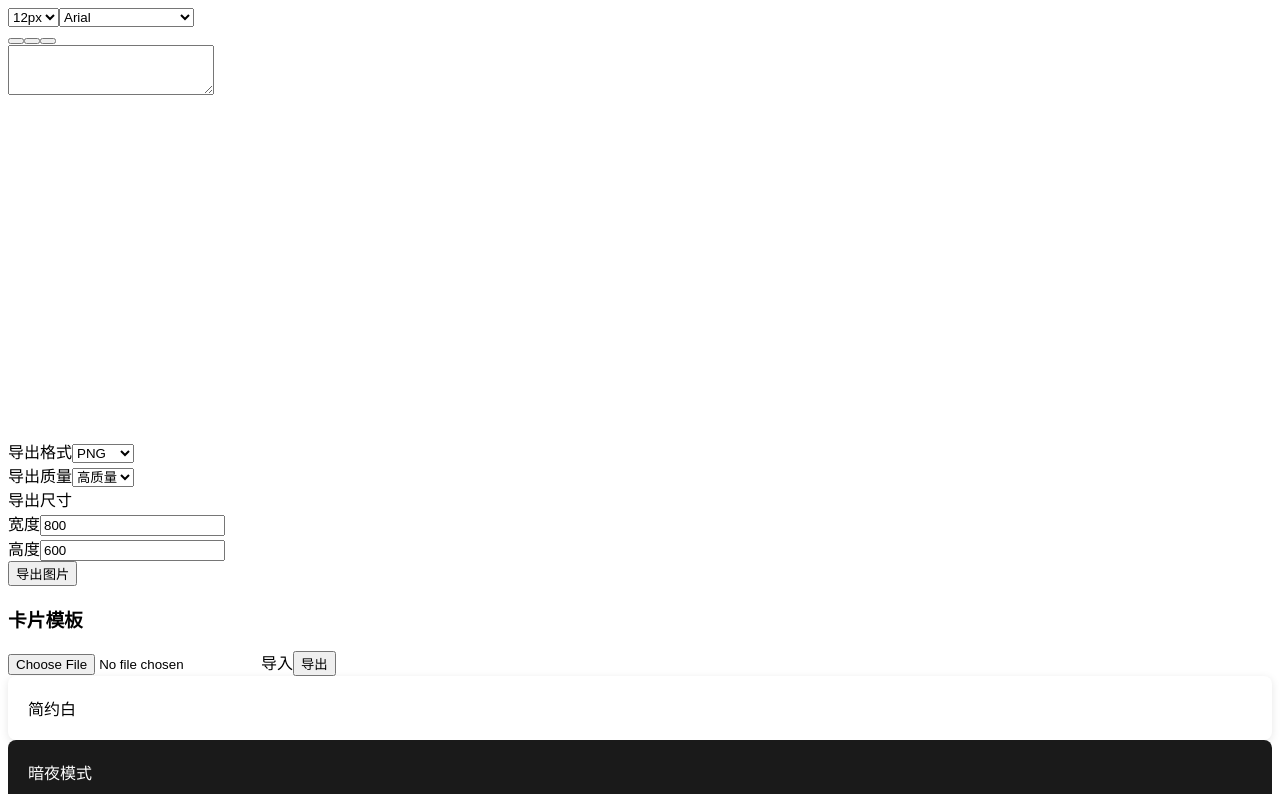
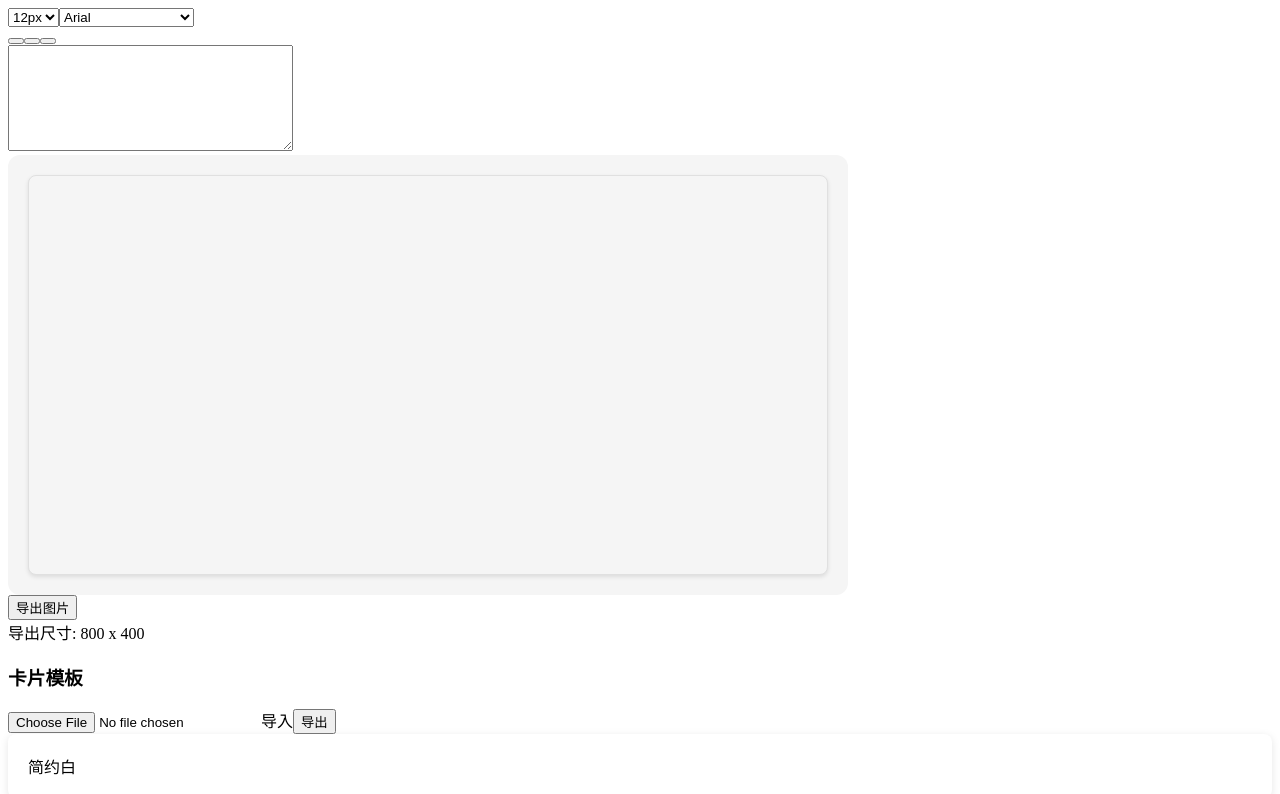
Before and after one commit to xinpengfei520/beautiful-sentence-card, a React app: page / in a window 1280 px wide. Shown: the top 794 px of the page. Built offline with nearby package versions, Linux system fonts and the light colour scheme; the HTML template or start-up script is replaced by a standard one.

Commit message:
fix: card

```diff
--- a/src/components/CardEditor.js
+++ b/src/components/CardEditor.js
@@ -1,4 +1,4 @@
-import React, { useRef } from 'react';
+import React, { useRef, useEffect } from 'react';
 import { useStyle } from '../context/StyleContext';
 import Toolbar from './Toolbar';
 import ExportPanel from './ExportPanel';
@@ -6,6 +6,29 @@ import ExportPanel from './ExportPanel';
 export default function CardEditor({ text }) {
   const { state } = useStyle();
   const cardRef = useRef(null);
+  const previewRef = useRef(null);
+
+  // 监听样式变化，更新预览
+  useEffect(() => {
+    if (previewRef.current) {
+      updatePreview();
+    }
+  }, [state, text]);
+
+  // 更新预览
+  const updatePreview = () => {
+    const preview = previewRef.current;
+    const card = cardRef.current;
+
+    if (preview && card) {
+      // 确保预览区域大小合适
+      preview.style.width = `${state.layout.width}px`;
+      preview.style.height = `${state.layout.height}px`;
+
+      // 添加平滑过渡
+      preview.style.transition = 'all 0.3s ease';
+    }
+  };
 
   // 生成样式对象
   const cardStyle = {
@@ -30,42 +53,65 @@ export default function CardEditor({ text }) {
     fontWeight: state.font.weight,
     letterSpacing: `${state.font.letterSpacing}px`,
     lineHeight: state.font.lineHeight,
+    color: state.font.color,
     // 布局样式
     padding: `${state.layout.padding.top}px ${state.layout.padding.right}px ${state.layout.padding.bottom}px ${state.layout.padding.left}px`,
     textAlign: state.layout.align,
-    width: `${state.layout.width}px`,
-    height: `${state.layout.height}px`,
+    width: '100%',
+    height: '100%',
     // 特效样式
     boxShadow: `${state.effects.shadow.x}px ${state.effects.shadow.y}px ${state.effects.shadow.blur}px ${state.effects.shadow.spread}px ${state.effects.shadow.color}`,
     border: `${state.effects.border.width}px ${state.effects.border.style} ${state.effects.border.color}`,
-    opacity: state.effects.opacity / 100
+    opacity: state.effects.opacity / 100,
+    // 其他样式
+    display: 'flex',
+    alignItems: 'center',
+    justifyContent: 'center',
+    boxSizing: 'border-box',
+    borderRadius: '8px',
+    transition: 'all 0.3s ease'
   };
 
   return (
     <div className="card-editor">
       <Toolbar />
 
-      <div className="editor-container">
+      <div className="editor-container p-4">
         {/* 编辑区域 */}
-        <div className="edit-area">
+        <div className="edit-area mb-4">
           <textarea
             value={text}
-            className="w-full h-32 p-2 border rounded"
+            readOnly
+            className="w-full p-4 border rounded"
             style={{
               fontFamily: state.font.family,
-              fontSize: `${state.font.size}px`
+              fontSize: `${state.font.size}px`,
+              color: state.font.color,
+              minHeight: '100px',
+              resize: 'vertical'
             }}
           />
         </div>
 
         {/* 预览区域 */}
-        <div className="preview-area">
+        <div
+          ref={previewRef}
+          className="preview-area mx-auto overflow-hidden"
+          style={{
+            maxWidth: '100%',
+            backgroundColor: '#f5f5f5',
+            padding: '20px',
+            borderRadius: '12px'
+          }}
+        >
           <div
             ref={cardRef}
             className="card-preview"
             style={cardStyle}
           >
-            {text}
+            <div className="card-content">
+              {text}
+            </div>
           </div>
         </div>
       </div>
--- a/src/components/ExportPanel.js
+++ b/src/components/ExportPanel.js
@@ -1,130 +1,76 @@
 import React, { useState } from 'react';
 import html2canvas from 'html2canvas';
-
-const EXPORT_FORMATS = [
-  { id: 'png', name: 'PNG', mimeType: 'image/png' },
-  { id: 'jpeg', name: 'JPEG', mimeType: 'image/jpeg' },
-  { id: 'webp', name: 'WEBP', mimeType: 'image/webp' }
-];
-
-const QUALITY_OPTIONS = [
-  { value: 0.6, label: '普通' },
-  { value: 0.8, label: '高质量' },
-  { value: 1, label: '最佳' }
-];
+import { useStyle } from '../context/StyleContext';
 
 export default function ExportPanel({ cardRef }) {
-  const [format, setFormat] = useState(EXPORT_FORMATS[0]);
-  const [quality, setQuality] = useState(QUALITY_OPTIONS[1].value);
-  const [size, setSize] = useState({ width: 800, height: 600 });
+  const { state } = useStyle();
   const [exporting, setExporting] = useState(false);
+  const [error, setError] = useState(null);
 
-  // 导出图片
-  const handleExport = async () => {
-    if (!cardRef.current || exporting) return;
+  const exportCard = async () => {
+    if (!cardRef.current) return;
 
-    setExporting(true);
     try {
-      const canvas = await html2canvas(cardRef.current, {
+      setExporting(true);
+      setError(null);
+
+      // 配置导出选项
+      const options = {
         scale: 2, // 提高导出质量
-        useCORS: true, // 允许跨域图片
-        backgroundColor: null, // 保持透明背景
-        width: size.width,
-        height: size.height
-      });
+        useCORS: true, // 允许加载跨域图片
+        backgroundColor: null, // 保持背景透明
+        logging: false,
+        width: state.layout.width,
+        height: state.layout.height
+      };
 
-      // 转换为blob
-      canvas.toBlob(
-        (blob) => {
-          const url = URL.createObjectURL(blob);
-          const a = document.createElement('a');
-          a.href = url;
-          a.download = `card.${format.id}`;
-          a.click();
-          URL.revokeObjectURL(url);
-        },
-        format.mimeType,
-        quality
-      );
+      // 生成图片
+      const canvas = await html2canvas(cardRef.current, options);
+
+      // 转换为图片并下载
+      const image = canvas.toDataURL('image/png', 1.0);
+      const link = document.createElement('a');
+      link.download = '金句卡片.png';
+      link.href = image;
+      link.click();
+
+      setExporting(false);
     } catch (err) {
-      console.error('导出失败:', err);
-    } finally {
+      console.error('导出错误:', err);
+      setError('导出失败，请重试');
       setExporting(false);
     }
   };
 
   return (
-    <div className="export-panel p-4">
-      {/* 格式选择 */}
-      <div className="mb-4">
-        <label className="block mb-2">导出格式</label>
-        <select
-          value={format.id}
-          onChange={(e) => {
-            const selected = EXPORT_FORMATS.find(f => f.id === e.target.value);
-            setFormat(selected);
-          }}
-          className="w-full p-2 border rounded"
-        >
-          {EXPORT_FORMATS.map(format => (
-            <option key={format.id} value={format.id}>
-              {format.name}
-            </option>
-          ))}
-        </select>
-      </div>
+    <div className="export-panel p-4 border-t">
+      <div className="flex items-center justify-between">
+        <div className="flex items-center space-x-4">
+          <button
+            onClick={exportCard}
+            disabled={exporting}
+            className={`
+              px-6 py-2 rounded-lg text-white font-medium
+              ${exporting
+                ? 'bg-gray-400 cursor-not-allowed'
+                : 'bg-blue-500 hover:bg-blue-600 active:bg-blue-700'}
+              transition duration-200
+            `}
+          >
+            {exporting ? '导出中...' : '导出图片'}
+          </button>
 
-      {/* 质量选择 */}
-      <div className="mb-4">
-        <label className="block mb-2">导出质量</label>
-        <select
-          value={quality}
-          onChange={(e) => setQuality(Number(e.target.value))}
-          className="w-full p-2 border rounded"
-        >
-          {QUALITY_OPTIONS.map(option => (
-            <option key={option.value} value={option.value}>
-              {option.label}
-            </option>
-          ))}
-        </select>
-      </div>
+          {error && (
+            <span className="text-red-500 text-sm">
+              {error}
+            </span>
+          )}
+        </div>
 
-      {/* 尺寸设置 */}
-      <div className="mb-4">
-        <label className="block mb-2">导出尺寸</label>
-        <div className="grid grid-cols-2 gap-4">
-          <div>
-            <label className="block text-sm">宽度</label>
-            <input
-              type="number"
-              value={size.width}
-              onChange={(e) => setSize({ ...size, width: Number(e.target.value) })}
-              className="w-full p-2 border rounded"
-            />
-          </div>
-          <div>
-            <label className="block text-sm">高度</label>
-            <input
-              type="number"
-              value={size.height}
-              onChange={(e) => setSize({ ...size, height: Number(e.target.value) })}
-              className="w-full p-2 border rounded"
-            />
-          </div>
+        <div className="text-sm text-gray-500">
+          导出尺寸: {state.layout.width} x {state.layout.height}
         </div>
       </div>
-
-      {/* 导出按钮 */}
-      <button
-        onClick={handleExport}
-        disabled={exporting}
-        className={`w-full p-2 rounded text-white
-          ${exporting ? 'bg-gray-400' : 'bg-blue-500 hover:bg-blue-600'}
-        `}
-      >
-        {exporting ? '��出中...' : '导出图片'}
-      </button>
     </div>
   );
 }
--- a/src/context/StyleContext.js
+++ b/src/context/StyleContext.js
@@ -1,4 +1,36 @@
 import React, { createContext, useContext, useReducer } from 'react';
+
+// 预设的配色方案
+const presetColors = {
+  elegant: {
+    background: '#F5F5F5',
+    text: '#2C3E50',
+    border: '#E0E0E0'
+  },
+  warm: {
+    background: '#FFF5E6',
+    text: '#8B4513',
+    border: '#FFE4B5'
+  },
+  cool: {
+    background: '#F0F8FF',
+    text: '#4A708B',
+    border: '#B0E0E6'
+  },
+  dark: {
+    background: '#2C3E50',
+    text: '#ECF0F1',
+    border: '#34495E'
+  }
+};
+
+// 预设字体
+const presetFonts = [
+  { name: '思源宋体', value: '"Noto Serif SC", serif' },
+  { name: '思源黑体', value: '"Noto Sans SC", sans-serif' },
+  { name: '楷体', value: 'KaiTi, serif' },
+  { name: '行楷', value: 'XingKai SC, cursive' }
+];
 
 // 创建Context
 const StyleContext = createContext();
@@ -7,44 +39,40 @@ const StyleContext = createContext();
 const initialState = {
   background: {
     type: 'color',
-    color: '#ffffff',
+    color: presetColors.elegant.background,
     gradient: {
       type: 'linear',
-      direction: '180deg',
-      colors: ['#ffffff', '#000000']
+      direction: '45deg',
+      colors: ['#ffffff', '#f0f0f0']
     },
-    image: null
+    image: ''
   },
   font: {
-    family: 'system-ui',
-    size: 16,
-    weight: 'normal',
-    letterSpacing: 0,
-    lineHeight: 1.5
+    family: presetFonts[0].value,
+    size: 24,
+    weight: 400,
+    letterSpacing: 1,
+    lineHeight: 1.5,
+    color: presetColors.elegant.text
   },
   layout: {
-    padding: {
-      top: 20,
-      right: 20,
-      bottom: 20,
-      left: 20
-    },
-    align: 'left',
-    width: 400,
-    height: 300
+    width: 800,
+    height: 400,
+    padding: { top: 40, right: 60, bottom: 40, left: 60 },
+    align: 'center'
   },
   effects: {
     shadow: {
-      blur: 0,
+      x: 0,
+      y: 2,
+      blur: 4,
       spread: 0,
-      x: 0,
-      y: 0,
       color: 'rgba(0,0,0,0.1)'
     },
     border: {
-      width: 0,
+      width: 1,
       style: 'solid',
-      color: '#000000'
+      color: presetColors.elegant.border
     },
     opacity: 100
   }
--- a/styles/index.css
+++ b/styles/index.css
@@ -1,25 +1,79 @@
+@import url('https://fonts.googleapis.com/css2?family=Noto+Serif+SC:wght@400;500;700&family=Noto+Sans+SC:wght@400;500;700&display=swap');
+
+/* 基础样式 */
 .card-preview {
-  @apply min-h-[200px] p-4 border rounded;
+  @apply min-h-[200px] rounded-lg;
   background-size: cover;
   background-position: center;
   display: flex;
   align-items: center;
   justify-content: center;
+  transition: all 0.3s ease;
 }
 
 .card-content {
   max-width: 90%;
   word-break: break-word;
+  transition: all 0.3s ease;
 }
 
+/* 颜色选择器样式 */
 .color-picker-container {
   position: relative;
 }
 
 .color-preview {
+  @apply w-8 h-8 rounded-full border-2 border-white shadow-sm;
   transition: all 0.3s ease;
 }
 
 .color-preview:hover {
-  opacity: 0.8;
+  transform: scale(1.1);
+  opacity: 0.9;
 }
+
+/* 编辑器布局 */
+.editor-container {
+  @apply bg-white rounded-lg shadow-sm;
+  max-height: 80vh;
+  overflow-y: auto;
+}
+
+/* 工具栏样式 */
+.toolbar {
+  @apply sticky top-0 bg-white border-b z-10;
+  backdrop-filter: blur(8px);
+}
+
+/* 按钮样式 */
+.btn {
+  @apply px-4 py-2 rounded-lg font-medium transition-all duration-200;
+}
+
+.btn-primary {
+  @apply bg-blue-500 text-white hover:bg-blue-600 active:bg-blue-700;
+}
+
+.btn-secondary {
+  @apply bg-gray-100 text-gray-700 hover:bg-gray-200 active:bg-gray-300;
+}
+
+/* 滚动条美化 */
+::-webkit-scrollbar {
+  width: 8px;
+  height: 8px;
+}
+
+::-webkit-scrollbar-track {
+  background: #f1f1f1;
+  border-radius: 4px;
+}
+
+::-webkit-scrollbar-thumb {
+  background: #888;
+  border-radius: 4px;
+}
+
+::-webkit-scrollbar-thumb:hover {
+  background: #555;
+}
```
Also changed, not shown: 1 other file (tests, documents, lock files or other folders).
